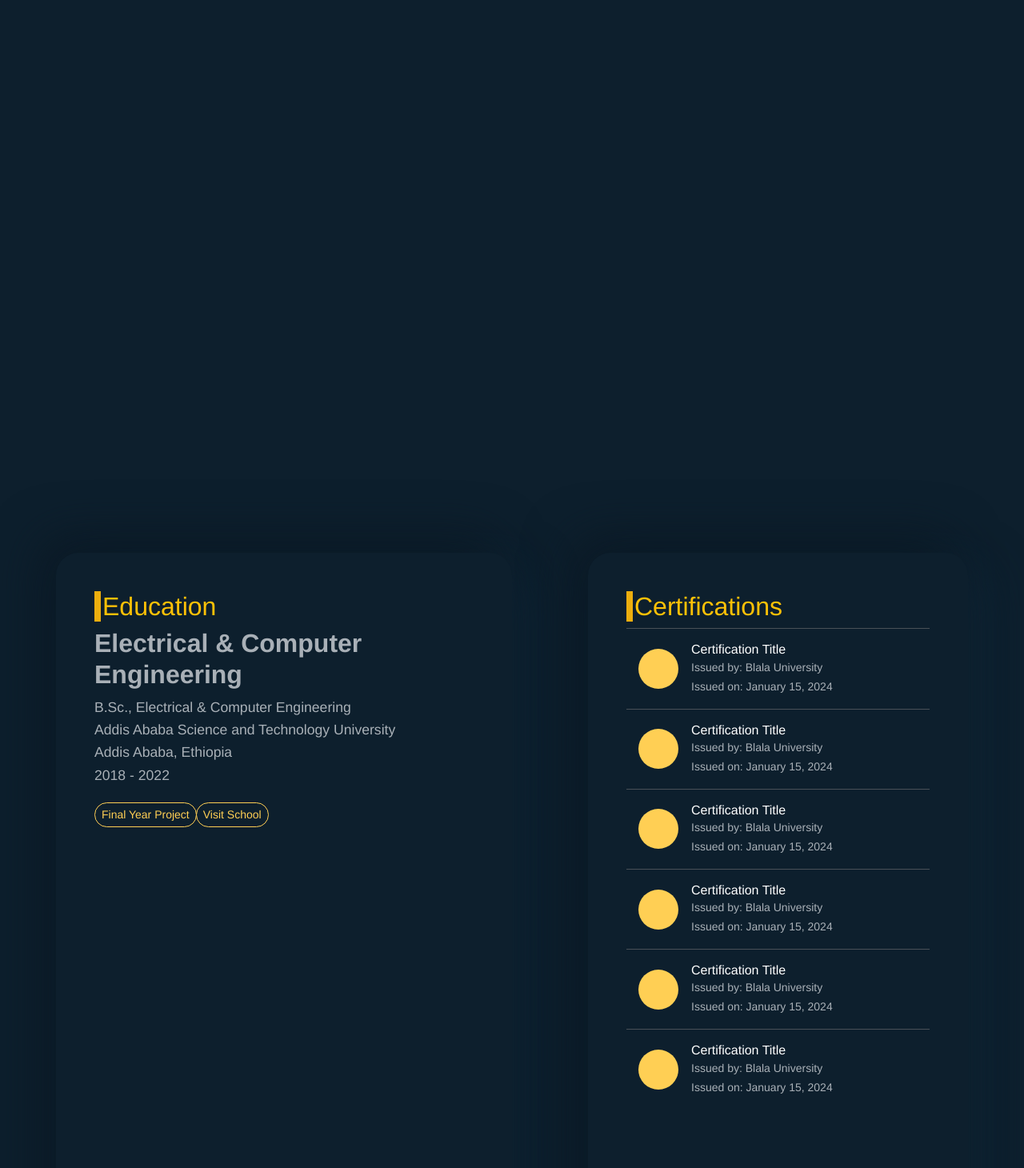
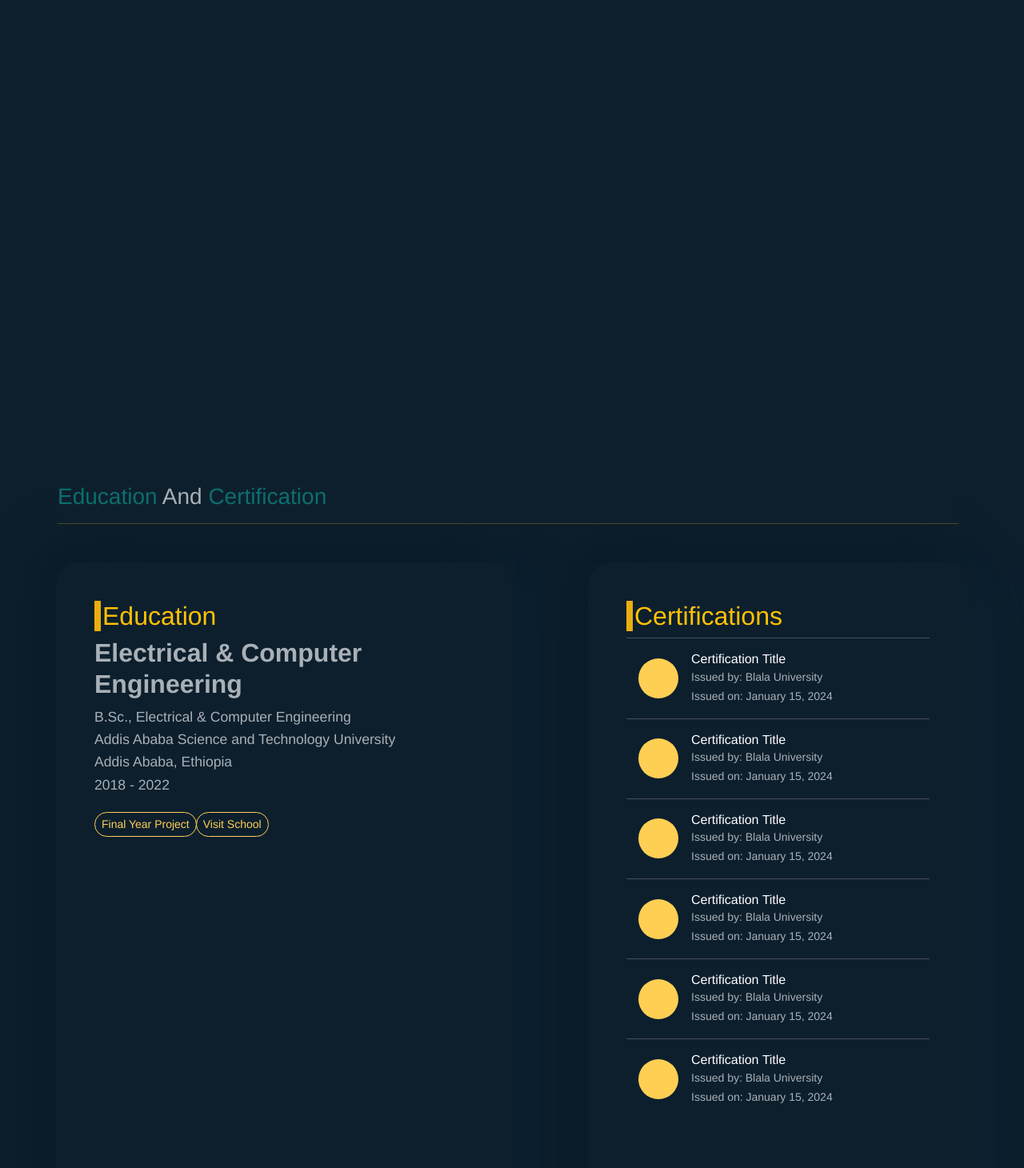
Before and after one commit to J0-Y0/portfolio, a Django app: page / in a window 1280 px wide. Shown: the part 5040-6500 px from the top of the page at 80% size. Run offline with Django 5.2, Linux system fonts and the light colour scheme.

Commit message:
add section title

```diff
--- a/portfolio_app/templates/index.html
+++ b/portfolio_app/templates/index.html
@@ -5,20 +5,14 @@
     {% include 'components/navbar.html' %}
 
     <div class="container" data-bs-spy="scroll" data-bs-target="#navbar" data-bs-root-margin="0px 0px -40%" data-bs-smooth-scroll="true" tabindex="0">
-      {% comment %} {% include page %} {% endcomment %}
-
       {% include 'pages/landing.html' %}
       {% include 'pages/about.html' %}
       {% include 'pages/education.html' %}
       {% include 'pages/experience.html' %}
       {% include 'pages/projects.html' %}
-
       {% include 'pages/contact.html' %}
     </div>
   </div>
-  {% comment %} <div style="margin-top: -100px;">
-    {% include 'components/social_account.html' %}
-  </div> {% endcomment %}
 
   <footer class="mt-auto">
     {% include 'components/footer.html' %}
--- a/portfolio_app/templates/pages/about.html
+++ b/portfolio_app/templates/pages/about.html
@@ -1,4 +1,5 @@
 {% load static %}
+
 <div id="about" class="page">
   <div class="row align-items-center justify-content-between mt-5">
     <div class="col-12 col-md-7 about-content" data-aos="fade-up">
--- a/portfolio_app/templates/pages/contact.html
+++ b/portfolio_app/templates/pages/contact.html
@@ -1,7 +1,13 @@
 {% load static %}
-<div class="page" id="contact">
-  <div class="row mx-md-5 my-5 d-flex justify-content-center">
-    <div data-aos="fade-down" data-aos-easing="linear" data-aos-duration="1500">
+<div class="page container" id="contact">
+  {% comment %} <div class="row">Lorem ipsum dolor sit amet consectetur adipisicing elit. Commodi officiis voluptas quisquam iste accusantium. Vel odit quas ullam iusto mollitia distinctio neque, obcaecati quidem consequuntur soluta voluptas error sit reiciendis.</div> {% endcomment %}
+
+  <div class="page-title" data-aos="fade-down" data-aos-easing="linear" data-aos-duration="1500">
+    <a href="#contact"><h3 class="text-start">Contact</h3></a>
+    <hr class="text-warning" />
+  </div>
+  <div class="row d-flex justify-content-center">
+    <div class="col-12" data-aos="fade-down" data-aos-easing="linear" data-aos-duration="1500">
       <h2 class="text-center mb-3">Get in Touch</h2>
       <p class="text-muted text-center mb-4">Have a question or want to work together with me? Drop a message below! I will reach you soon.</p>
     </div>
@@ -26,7 +32,6 @@
 
     <div data-aos="fade-left" data-aos-offset="300" data-aos-easing="ease-in-sine" data-aos-duration="500" class="d-none d-md-block col-6 overflow-hidden" style="margin-top: -100px;">
       <img class="rounded rounded-5 full-width-image" src="{% static 'img/path4.png' %}" alt="" />
-    </div>
     </div>
 
     <!-- Modal -->
@@ -55,3 +60,4 @@
       }
     </script>
   </div>
+</div>
--- a/portfolio_app/templates/pages/education.html
+++ b/portfolio_app/templates/pages/education.html
@@ -1,37 +1,14 @@
 {% load static %}
-<!--
+<div class="page" id="education">
+  {% comment %} <h3 class="text-start">Education <span class="text-muted">And</span> Certification</h3> {% endcomment %}
 
-  <div id="carouselExample" class="carousel slide mt-5">
-    <div class="carousel-inner">
-      <div class="carousel-item active">
-        <div class="row mt-5">
-          <blockquote class="blockquote">
-            <span class="mb-0">"As a Computer Engineer, I believe that learning never ends. My journey is fueled by curiosity, the thrill of solving complex problems, and the desire to make a positive impact through technology. From machine learning to cybersecurity, I strive to constantly evolve and master the tools of the future."</span>
-            <footer class="blockquote-footer text-center p-3">A lifelong learner, a problem solver, and a tech enthusiast.</footer>
-          </blockquote>
-        </div>
+  <div class="page-title" data-aos="fade-down" data-aos-easing="linear" data-aos-duration="1500">
+    <a href="#education"><h3 class="text-start">Education <span class="text-muted">And</span> Certification</h3></a>
 
-        {% comment %} <img style="height: 40vh; object-fit: cover;" src="{% static 'img/workspace.jpeg' %}" class="d-block w-100" alt="Workspace" /> {% endcomment %}
-      </div>
-      <div class="carousel-item">
-        <img style="height: 40vh; object-fit: cover;" src="{% static 'img/workspace.jpeg' %}" class="d-block w-100" alt="Workspace" />
-      </div>
-      <div class="carousel-item">
-        <img style="height: 40vh; object-fit: cover;" src="{% static 'img/workspace.jpeg' %}" class="d-block w-100" alt="Workspace" />
-      </div>
-    </div>
-    <button class="carousel-control-prev" type="button" data-bs-target="#carouselExample" data-bs-slide="prev">
-      <span class="carousel-control-prev-icon" aria-hidden="true"></span>
-      <span class="visually-hidden">Previous</span>
-    </button>
-    <button class="carousel-control-next" type="button" data-bs-target="#carouselExample" data-bs-slide="next">
-      <span class="carousel-control-next-icon" aria-hidden="true"></span>
-      <span class="visually-hidden">Next</span>
-    </button>
+    <hr class="text-warning" />
   </div>
-                  -->
-<div class="page" id="education">
-  <div class="page row mt-5 d-flex justify-content-between">
+
+  <div class="row mt-5 d-flex justify-content-between">
     <div class="col-md-6 p-5 education mb-5" data-aos="zoom-out-right">
       <div class="header">
         <h2 class="text-warning">Education</h2>
--- a/portfolio_app/templates/pages/experience.html
+++ b/portfolio_app/templates/pages/experience.html
@@ -1,5 +1,9 @@
 <div class="page" id="experience">
-  <div class="row experience mt-5">
+  <div class="page-title" data-aos="fade-down" data-aos-easing="linear" data-aos-duration="1500">
+    <a href="#experience"><h3 class="text-start">Work Experience</h3></a>
+    <hr class="text-warning" />
+  </div>
+  <div class="row experience">
     <!-- for large screen -->
     <div class="col-md-4 d-none d-md-block" data-aos="zoom-in-down" data-aos-duration="2000">
       {% comment %} <div class="col-md-4 d-none d-md-block scroll-container">
--- a/portfolio_app/templates/pages/projects.html
+++ b/portfolio_app/templates/pages/projects.html
@@ -1,6 +1,10 @@
 {% load static %}
-<div class="page" id="project">
-  <div class="px-md-5 project pt-1">
+<div class="page container" id="project">
+  <div class="project pt-1">
+    <div class="page-title" data-aos="fade-down" data-aos-easing="linear" data-aos-duration="1500">
+      <a href="#project"><h3 class="text-start">Projects</h3></a>
+      <hr class="text-warning" />
+    </div>
     <div class="landing position-relative overflow-hidden mt-3 text-center">
       <div class="col-md-6 p-lg-5 mx-auto my-5">
         <h1 data-aos="flip-right" class="display-3 fw-bold">Explore My Work</h1>
--- a/static/style/sass/style.scss
+++ b/static/style/sass/style.scss
@@ -4,6 +4,7 @@
 @import "_education";
 @import "_project";
 @import "_experience";
+@import "about";
 
 *{
         &::-webkit-scrollbar {
@@ -55,6 +56,7 @@ body{
 
         object-fit: cover; /* Ensures the image covers the container */
         object-position: center; /* Center the image within the container */
+        // border-radius: 49% 51% 43% 57% / 47% 21% 79% 53% ;
 
     }
     .full-width-image-gallery{
@@ -93,9 +95,10 @@ body{
 
     .page{
         min-height: 100vh;
-        // margin-top: 20px;
+        // padding: 30px;
 
         align-content: center;
+        // justify-content: ter;
     }
 
 }
@@ -153,3 +156,37 @@ body{
         right: 0;
 
     }
+
+// body {
+//     background-color: #111927;
+//     background-image:
+//         radial-gradient(at 47% 33%, hsl(43.24, 89%, 49%) 0, transparent 59%),
+//         radial-gradient(at 82% 65%, hsl(218.00, 39%, 11%) 0, transparent 55%);
+// }
+
+// /* Glassmorphism card effect */
+// .row {
+//     backdrop-filter: blur(0px) saturate(200%);
+//     -webkit-backdrop-filter: blur(0px) saturate(200%);
+//     background-color: rgba(17, 25, 40, 0.62);
+//     border-radius: 12px;
+//     border: 1px solid rgba(255, 255, 255, 0.125);
+// }
+
+.page-title{
+    position:sticky;
+    background: $bg-100;
+    color: $primary-100;
+    padding-top: 20px ;
+    margin-left:-10px;
+    top: 3rem;
+    z-index: 3;
+    a{
+            text-decoration: none;
+            color: inherit;
+
+    }
+
+
+
+}
```
Also changed, not shown: static/style/css/style.css, static/style/sass/_about.scss (line endings or trailing spaces), 1 other file. Lines whose indentation alone changed are shown as unchanged.
